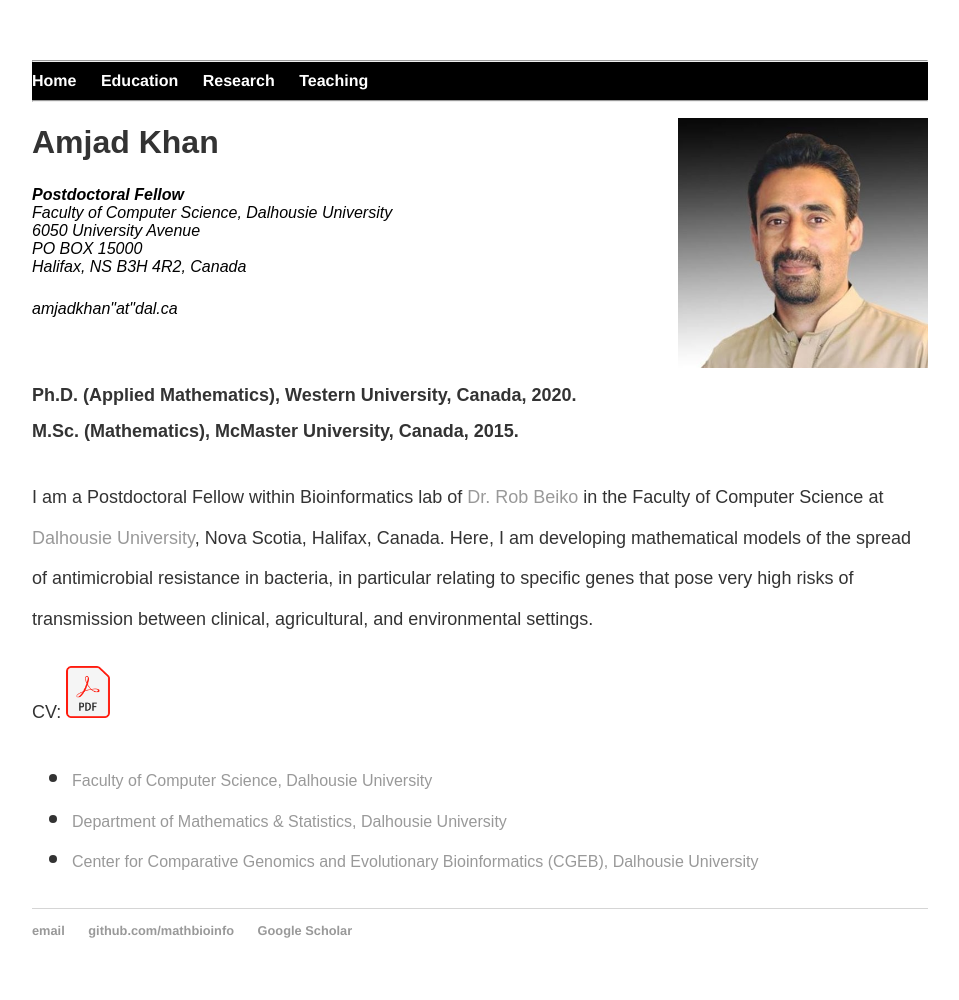
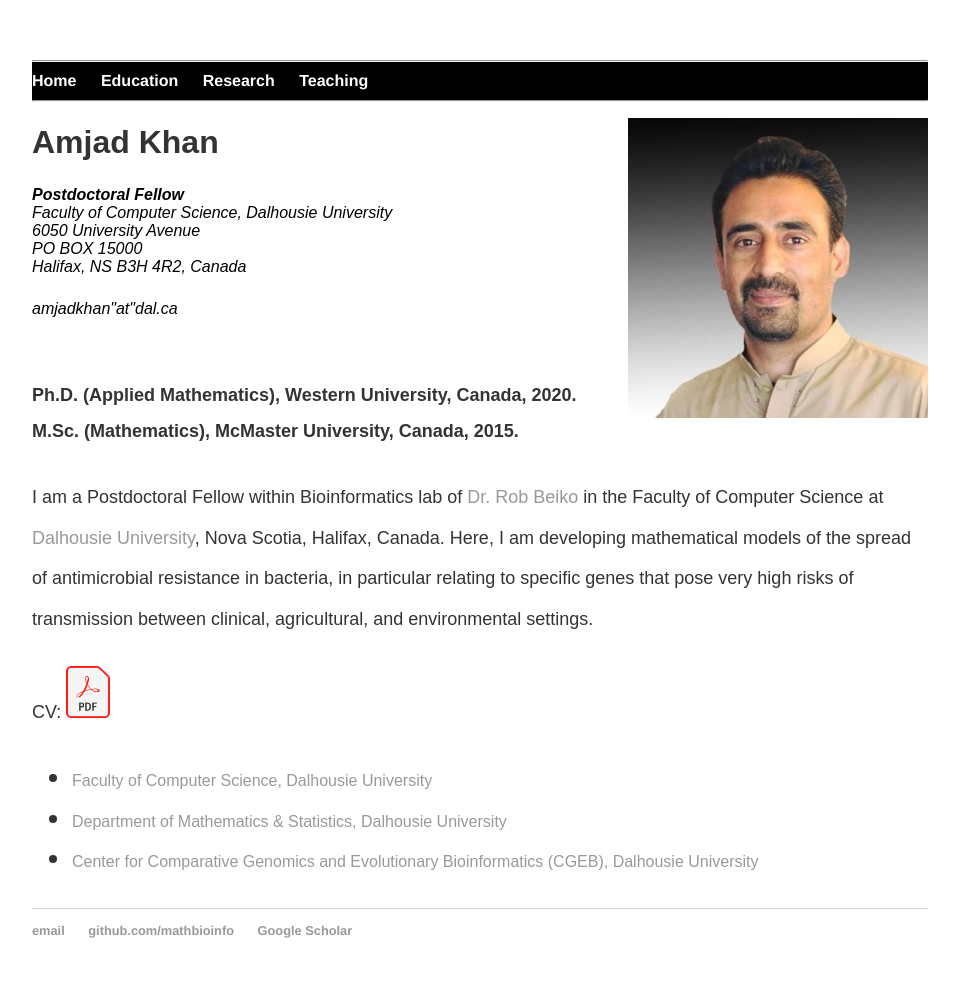
Before and after one commit to MathBioInfo/amjadkhan, a Jekyll site: the page index.html, which Jekyll copies as it is, in a window 1280 px wide. Shown: the whole page, without its empty margins (160-1119 px from the left). Built offline with Jekyll 4.4.1, drawn with Linux system fonts in a browser that asks for light colours.

Commit message:
Update index.html

```diff
--- a/index.html
+++ b/index.html
@@ -26,7 +26,7 @@
 			<hr>
 		</ul>
 		</nav>
-		<img src="images/Amjad.jfif" style="float: right; width: 250px; margin-left: 15px;">
+		<img src="images/Amjad.jfif" style="float: right; width: 300px; margin-left: 15px;">
 		<div class="container">
     		<div class="blurb">
 			<div class="profile-body">
```
